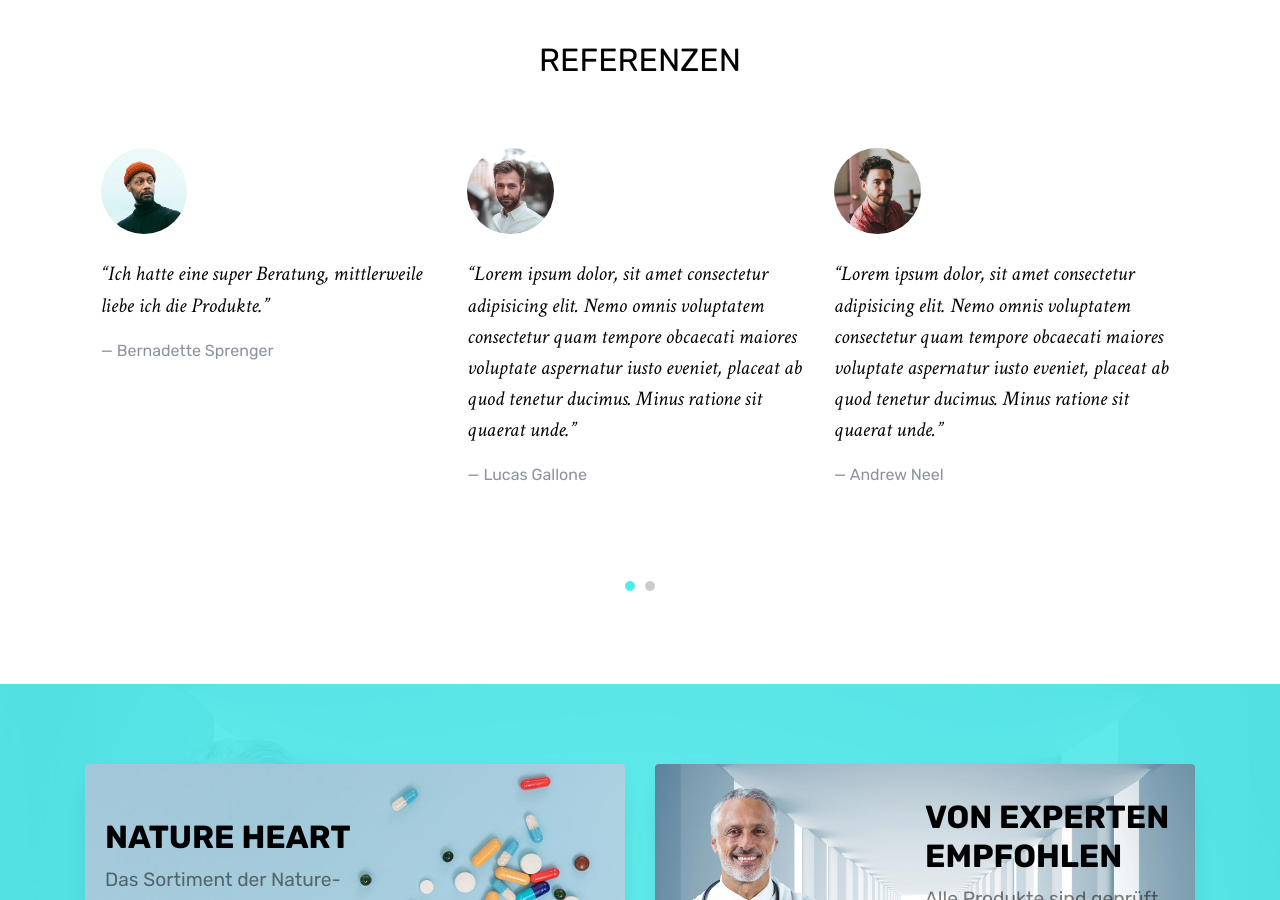
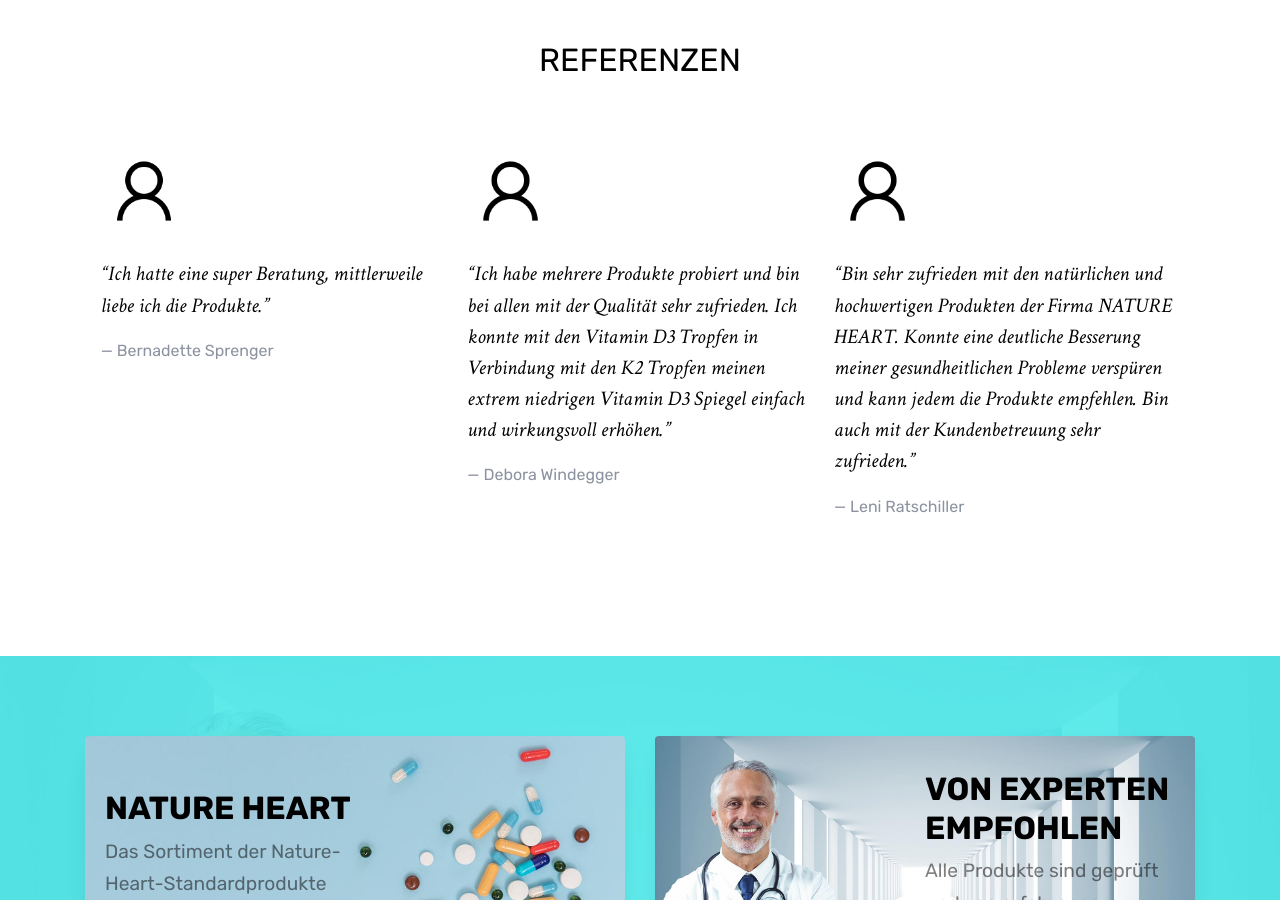
Before and after one commit to econaturalive/web, a Jekyll site: the page built from index.html, in a window 1280 px wide and 900 px high, scrolled down 3294 px. Built offline with Jekyll 4.4.1, drawn with Linux system fonts in a browser that asks for light colours; some web fonts are replaced.

Commit message:
Rezension hinzgefügt

```diff
--- a/_includes/testimonials.html
+++ b/_includes/testimonials.html
@@ -11,7 +11,7 @@
 
           <div class="testimony">
             <blockquote>
-              <img src="{{ '/images/person_1.jpg' | relative_url }}" alt="Image" class="img-fluid w-25 mb-4 rounded-circle">
+              <img src="{{ '/images/person_avatar.png' | relative_url }}" alt="Image" class="img-fluid w-25 mb-4 rounded-circle">
               <p>&ldquo;Bin sehr zufrieden mit den natürlichen und hochwertigen Produkten der Firma NATURE HEART. Konnte eine
                 deutliche Besserung meiner gesundheitlichen Probleme verspüren und kann jedem die Produkte empfehlen. Bin auch
                 mit der Kundenbetreuung sehr zufrieden.&rdquo;</p>
@@ -22,7 +22,7 @@
 
           <div class="testimony">
             <blockquote>
-              <img src="{{ '/images/person_2.jpg' | relative_url }}" alt="Image" class="img-fluid w-25 mb-4 rounded-circle">
+              <img src="{{ '/images/person_avatar.png' | relative_url }}" alt="Image" class="img-fluid w-25 mb-4 rounded-circle">
               <p>&ldquo;Ich hatte eine super Beratung, mittlerweile liebe ich die Produkte.&rdquo;</p>
             </blockquote>
 
@@ -31,16 +31,16 @@
 
           <div class="testimony">
             <blockquote>
-              <img src="{{ '/images/person_3.jpg' | relative_url }}" alt="Image" class="img-fluid w-25 mb-4 rounded-circle">
-              <p>&ldquo;Lorem ipsum dolor, sit amet consectetur adipisicing elit. Nemo omnis voluptatem consectetur quam tempore
-                obcaecati maiores voluptate aspernatur iusto eveniet, placeat ab quod tenetur ducimus. Minus ratione sit quaerat
-                unde.&rdquo;</p>
+              <img src="{{ '/images/person_avatar.png' | relative_url }}" alt="Image" class="img-fluid w-25 mb-4 rounded-circle">
+              <p>&ldquo;Ich habe mehrere Produkte probiert und bin bei allen mit der Qualität sehr zufrieden. Ich konnte mit
+                den Vitamin D3 Tropfen in Verbindung mit den K2 Tropfen meinen extrem niedrigen Vitamin D3 Spiegel einfach
+                und wirkungsvoll erhöhen.&rdquo;</p>
             </blockquote>
 
-            <p>&mdash; Lucas Gallone</p>
+            <p>&mdash; Debora Windegger</p>
           </div>
 
-          <div class="testimony">
+          <!--<div class="testimony">
             <blockquote>
               <img src="{{ '/images/person_4.jpg' | relative_url }}" alt="Image" class="img-fluid w-25 mb-4 rounded-circle">
               <p>&ldquo;Lorem ipsum dolor, sit amet consectetur adipisicing elit. Nemo omnis voluptatem consectetur quam tempore
@@ -49,7 +49,7 @@
             </blockquote>
 
             <p>&mdash; Andrew Neel</p>
-          </div>
+          </div>-->
 
         </div>
       </div>
```
Also changed, not shown: images/person_avatar.png (added).
